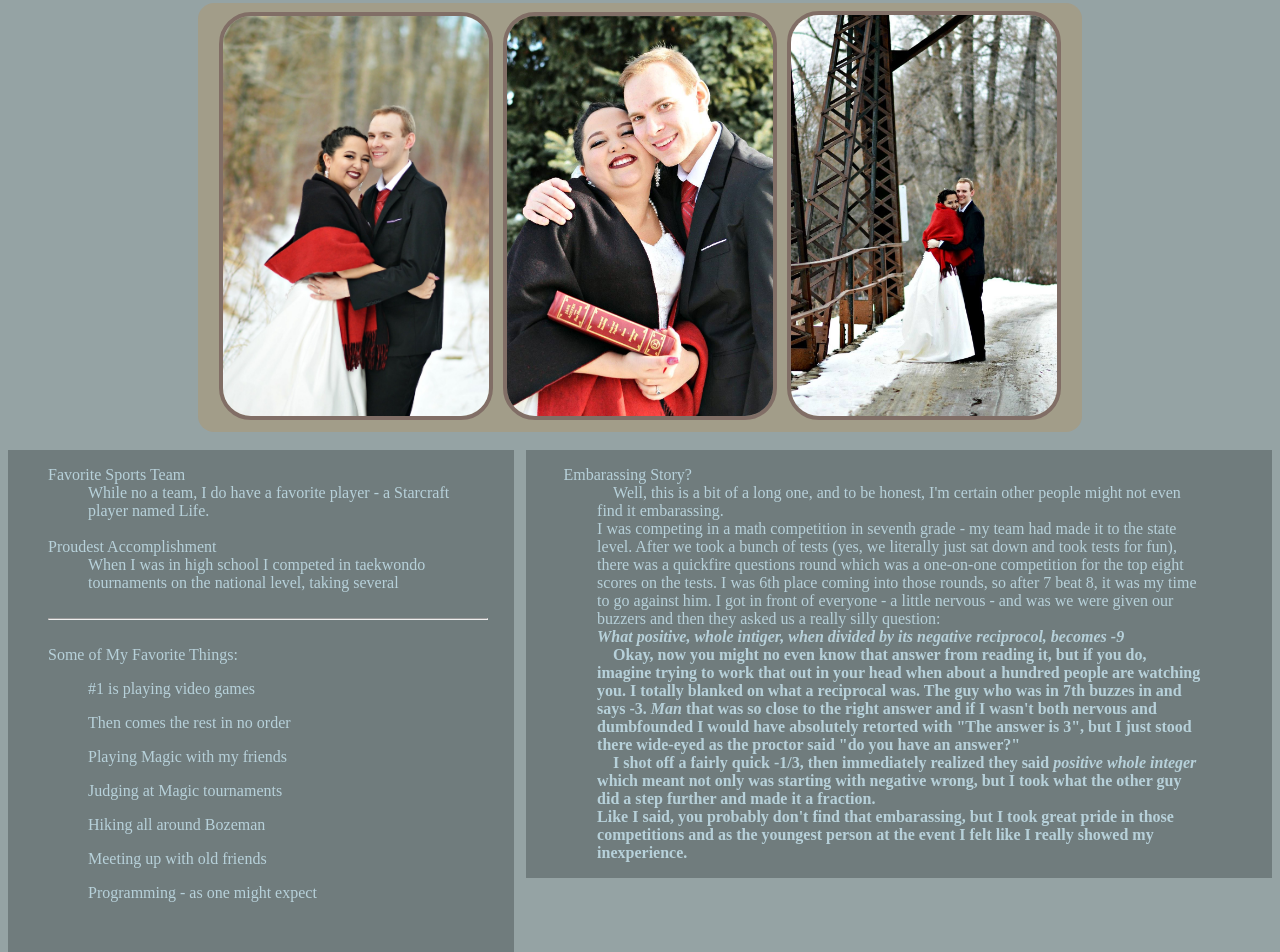
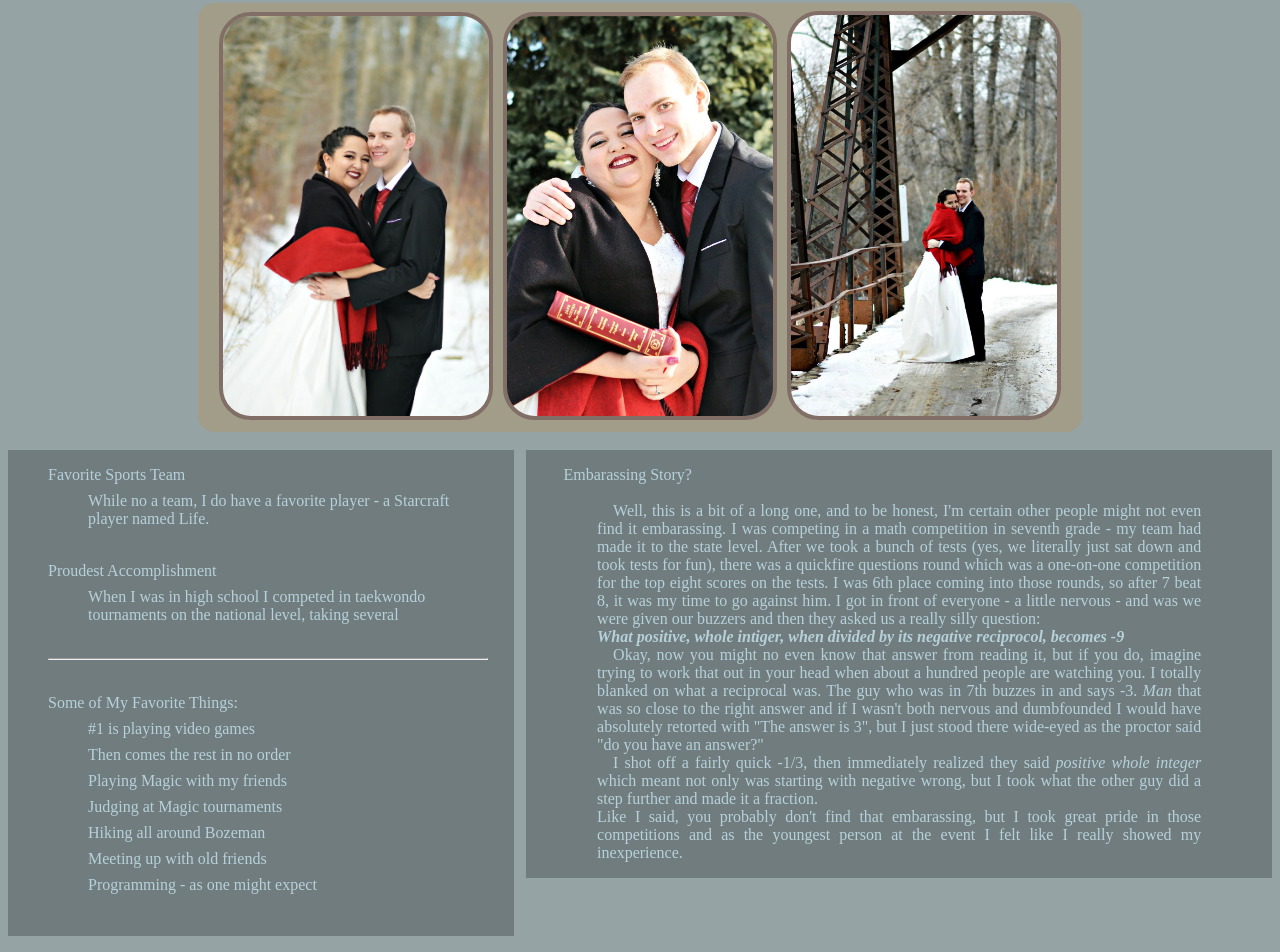
Before and after one commit to TaylorAWarren/starter_resume, a plain HTML site: page index.html in a window 1280 px wide. Shown: the part 208-1160 px from the top of the page. Drawn offline with nearby package versions, Linux system fonts and the light colour scheme.

Commit message:
changed spacing on content div, add in min-widths to all divs

```diff
--- a/css/index.css
+++ b/css/index.css
@@ -23,6 +23,7 @@ body{
   text-align: center;
   margin: auto;
   width: 50%;
+  min-width: 420px;
 }
 
 #header span{
@@ -37,6 +38,7 @@ body{
   text-align: center;
   border-radius: 1em;
   width: 70%;
+  min-width: 590px;
 }
 
 .wedding_pics{
@@ -61,6 +63,7 @@ body{
   margin: auto;
   padding: 0;
   width: 75%;
+  min-width: 520px;
   text-align: center;
   border-radius: 2em;
 }
@@ -113,7 +116,12 @@ body{
 
 #content{
   background-color: none;
+  min-width: 620px;
   /*height: 230px;*/
+}
+
+#content .justified{
+  text-align: justify;
 }
 
 #leftBody{
@@ -151,5 +159,5 @@ body{
 }
 
 .spacedList li{
-  margin: 1em 0 1em 0;
+  margin: .5em 0 .5em 0;
 }
--- a/index.html
+++ b/index.html
@@ -52,7 +52,7 @@
 
     <div id="content">
       <div id="leftBody">
-        <ul>
+        <ul class="spacedList">
           <li> Favorite Sports Team </li>
           <ul>
             <li> While no a team, I do have a favorite player -
@@ -91,9 +91,10 @@
       <div id="rightBody">
         <ul>
           <li>Embarassing Story?</li>
-          <ul>
+          <br>
+          <ul class="justified">
             <li>&emsp;Well, this is a bit of a long one, and to be honest,
-              I'm certain other people might not even find it embarassing.<br>
+              I'm certain other people might not even find it embarassing.
               I was competing in a math competition in seventh grade - my team
               had made it to the state level. After we took a bunch of tests (yes,
               we literally just sat down and took tests for fun), there was a quickfire
@@ -102,7 +103,7 @@
               it was my time to go against him. I got in front of everyone - a little nervous -
               and was we were given our buzzers and then they asked us a really silly question:
               <br>
-              <em><b>What positive, whole intiger, when divided by its negative reciprocol, becomes -9<b></b></em>
+              <em><b>What positive, whole intiger, when divided by its negative reciprocol, becomes -9</b></em>
               <br>
               &emsp;Okay, now you might no even know that answer from reading it, but if you do,
               imagine trying to work that out in your head when about a hundred people are
```
